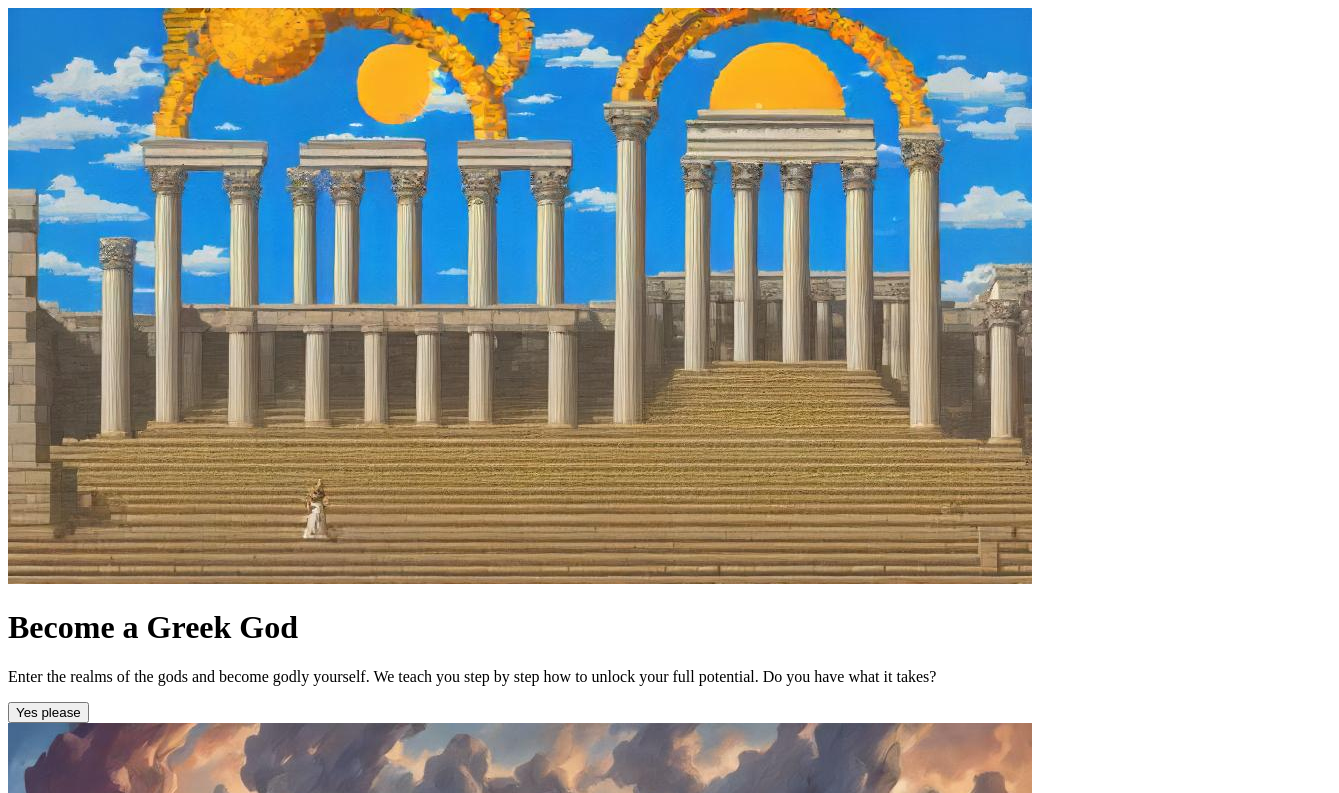
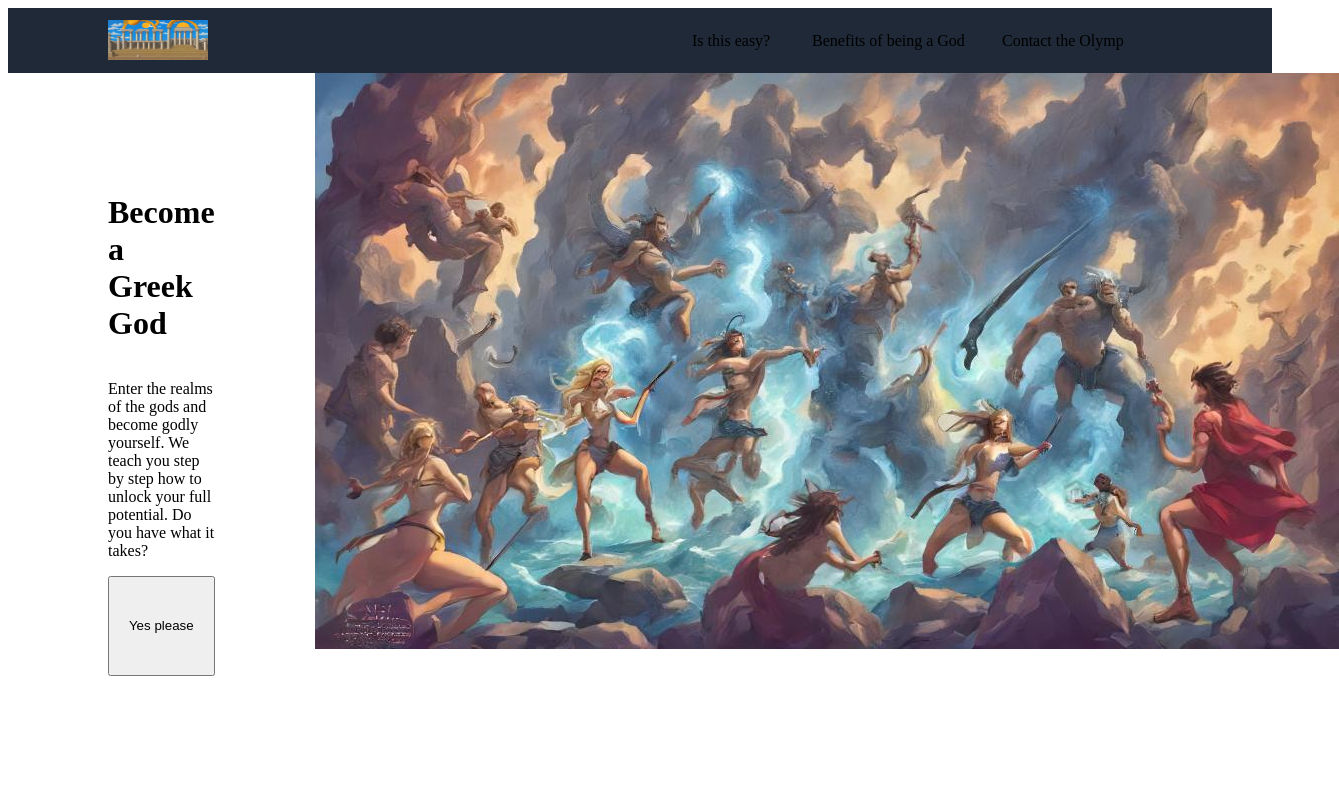
Before and after one commit to LevoLeverage/landing_page, a plain HTML site: page index.html in a window 1280 px wide. Shown: the top 793 px of the page, 1339 px wide, since content can reach past the window. Drawn offline with Linux system fonts and the light colour scheme.

Commit message:
header flexbox finished, hero in work

```diff
--- a/index.html
+++ b/index.html
@@ -4,6 +4,7 @@
     <meta charset="UTF-8">
     <meta name="viewport" content="width=device-width, initial-scale=1.0">
     <title>Greek Gods</title>
+    <link rel="stylesheet" href="styles.css">
 </head>
 <body>
 
@@ -13,22 +14,16 @@
             <img src="images/logo.jpg" alt="logo">
         </div>
 
-        <div class="link-one">
-            <div class="header-text">
-
-            </div>
+        <div class="link-one header-text">
+                Is this easy?
         </div>
 
-        <div class="link-two">
-            <div class="header-text">
-
-            </div>
+        <div class="link-two header-text">
+                Benefits of being a God
         </div>
 
-        <div class="link-three">
-            <div class="header-text">
-
-            </div>
+        <div class="link-three header-text">
+                Contact the Olymp
         </div>
 
     </div>
--- /dev/null
+++ b/styles.css
@@ -0,0 +1,43 @@
+.header {
+
+    background-color: #1F2937;
+    display: flex;
+    gap: 20px;
+    align-items: center;
+}
+
+.logo img {
+    height: 40px;
+    width: 100px;
+}
+
+.logo {
+    margin-right: auto;
+    flex: auto;
+    padding: 12px 9px 9px 100px;
+}
+
+.link-one {
+    flex: 0 1 100px;
+}
+
+.link-two,
+.link-three {
+    flex: 0 1 170px;
+}
+.link-three{
+    margin-right: 100px ;
+}
+
+.hero {
+    display: flex;
+}
+
+.left-side {
+    display: flex;
+    flex-direction: column;
+    margin: 100px;
+}
+.left-side button {
+    flex: 0 1 100px;
+}
```
